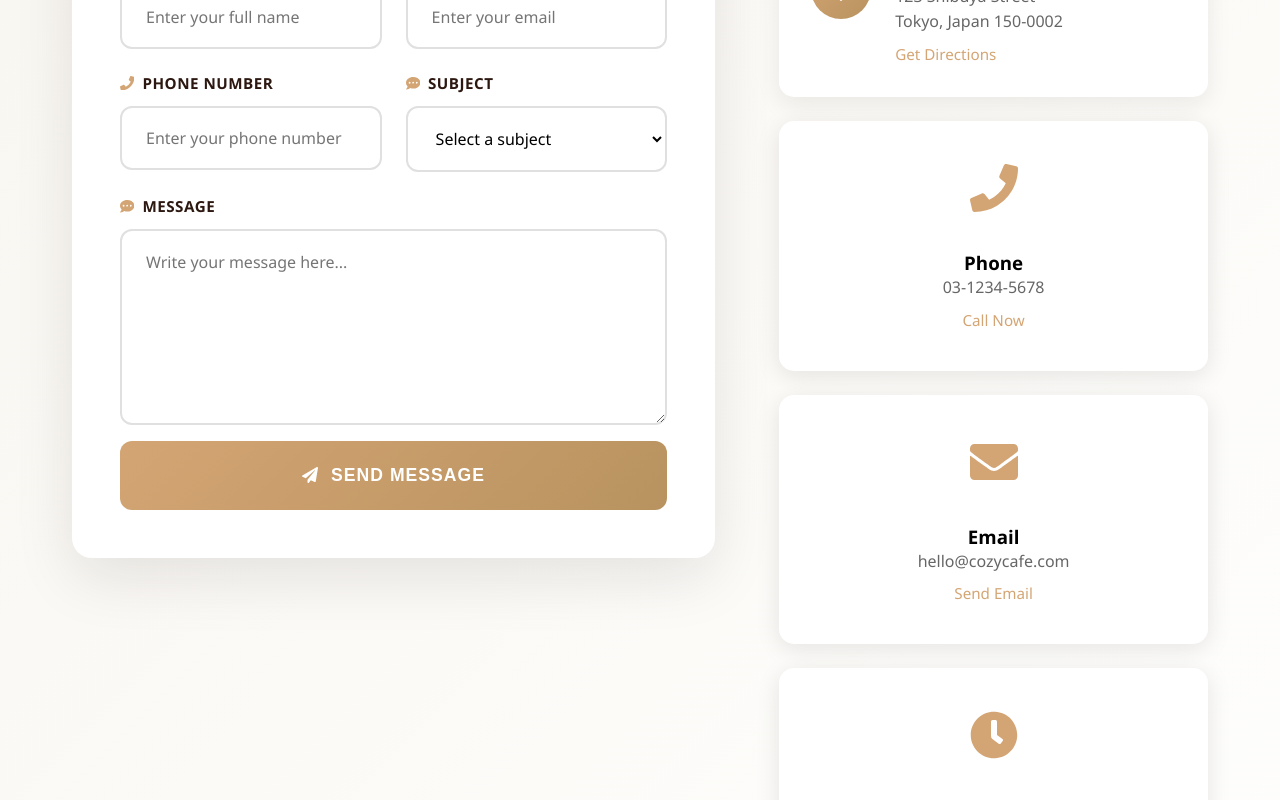
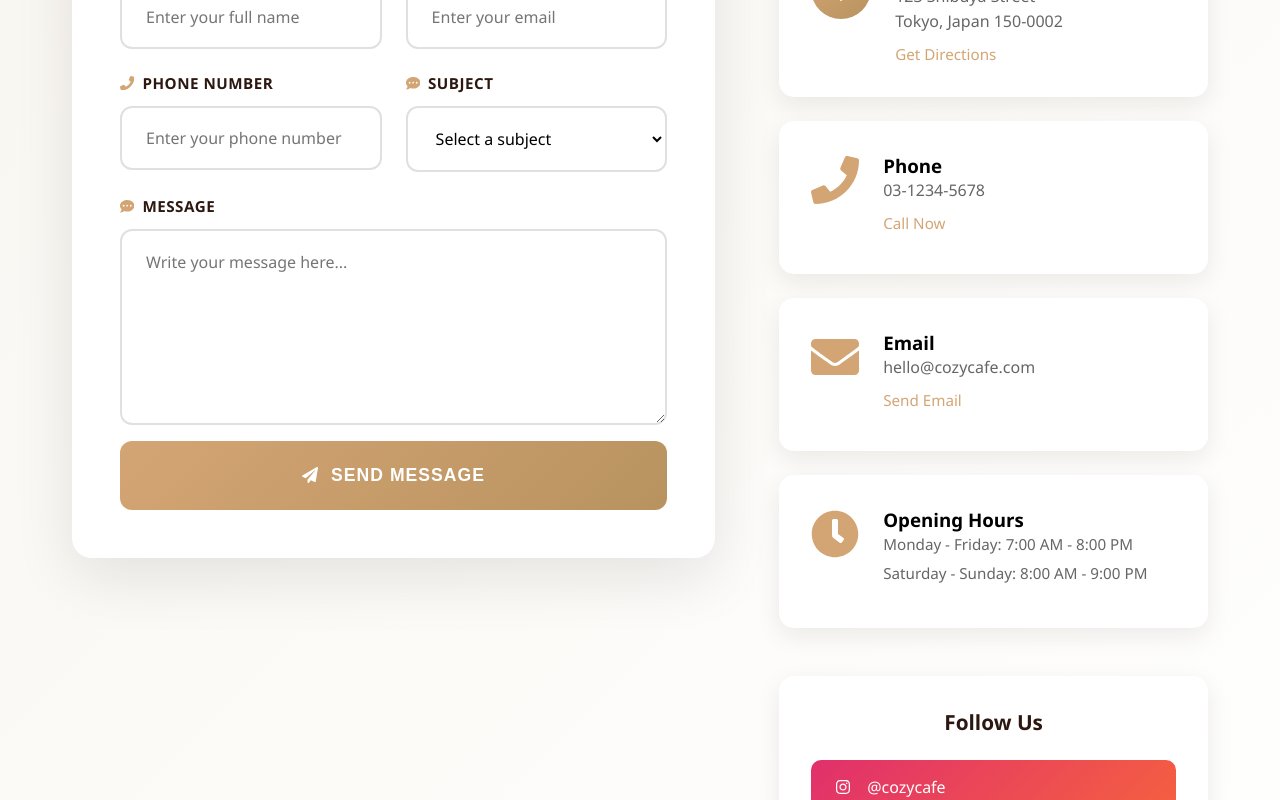
Before and after one commit to rikuto-mikado/cafe-website-react, a React (Create React App) app: page /contact in a window 1280 px wide. Shown: the part 700-1500 px from the top of the page. Built offline with nearby package versions, Linux system fonts and the light colour scheme.

Commit message:
add some code

```diff
--- a/src/pages/Contact/Contact.js
+++ b/src/pages/Contact/Contact.js
@@ -215,7 +215,7 @@ const Contact = () => {
                   </div>
                 </div>
 
-                <div className="info-card">
+                <div className="contact-info-card">
                   <div className="info-icon">
                     <FaPhone />
                   </div>
@@ -226,7 +226,7 @@ const Contact = () => {
                   </div>
                 </div>
 
-                <div className="info-card">
+                <div className="contact-info-card">
                   <div className="info-icon">
                     <FaEnvelope />
                   </div>
@@ -237,7 +237,7 @@ const Contact = () => {
                   </div>
                 </div>
 
-                <div className="info-card">
+                <div className="contact-info-card">
                   <div className="info-icon">
                     <FaClock />
                   </div>
--- a/src/pages/Home/Home.css
+++ b/src/pages/Home/Home.css
@@ -150,7 +150,7 @@
 .btn-outline {
     background-color: transparent;
     color: #d4a574;
-    border-color: #d4a574;
+    border: 2px solid #d4a574;
 }
 
 .btn-outline:hover {
```
